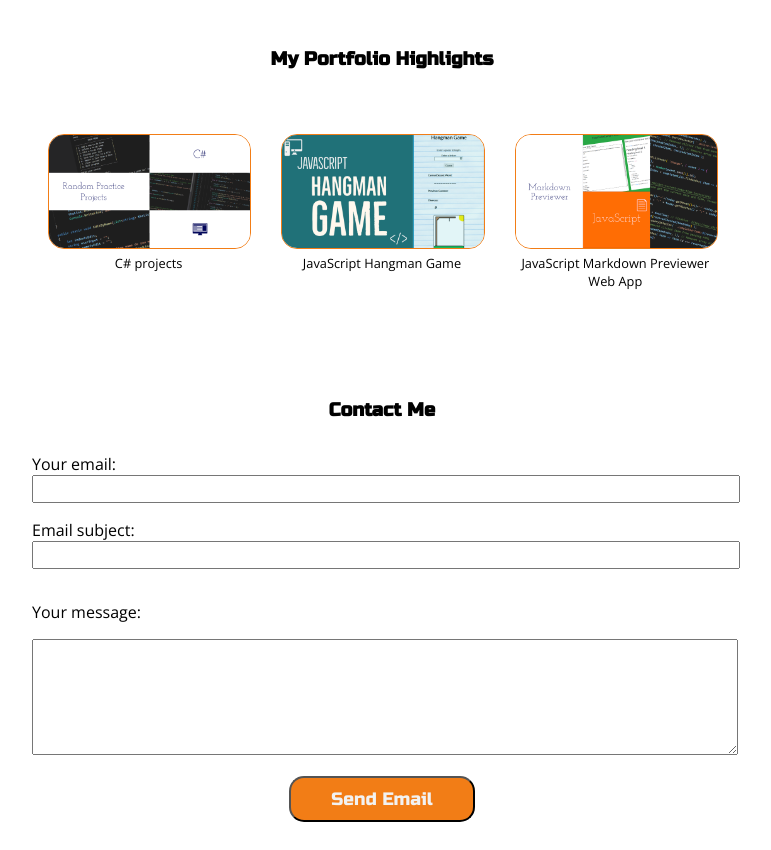
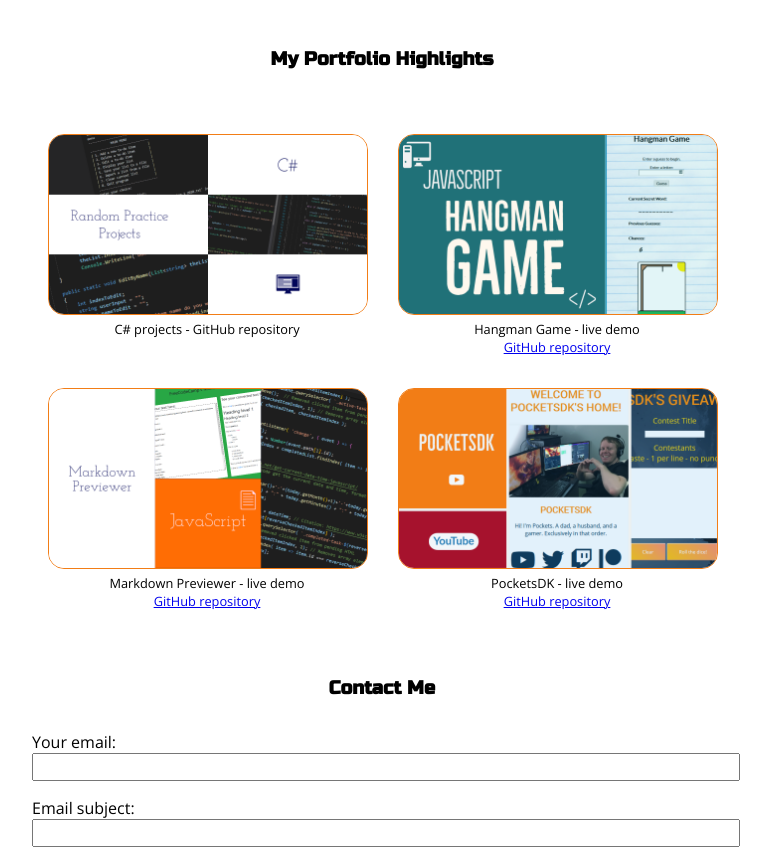
Before and after one commit to KrisztinaPap/portfolio-project, a plain HTML site: page index.html in a window 1280 px wide. Shown: the part 2295-3145 px from the top of the page, without its empty margins (258-1029 px from the left). Drawn offline with nearby package versions, Linux system fonts and the light colour scheme.

Commit message:
Added another portfolio item; Resized portfolio flex in desktop size;

```diff
--- a/css/main.css
+++ b/css/main.css
@@ -191,7 +191,7 @@ i {
 }
 
 #contact {
-    padding-top: 2rem;
+    padding-top: 0;
     padding-bottom: 2rem;
     width: 80vw;
     margin: 0 auto;
@@ -373,6 +373,11 @@ figcaption {
         justify-content: space-between;
         margin-top: 3rem;
     }
+
+    .portfolioFigure {
+        flex: 1 0 45%;
+    }
+
     .portfolioFigure > figure {
         margin: 16px;
     }
--- a/index.html
+++ b/index.html
@@ -271,26 +271,42 @@
 
         <section>
             <h3>My Portfolio Highlights</h3>
+
             <div id="portfolio">
                 <div class="portfolioFigure">
                     <figure>
-                        <img class="portfolioThumb" src="/images/c-sharp-practice-projects.png" alt="Thumbnail for C# projects">
-                        <figcaption>C# projects</figcaption>
+                        <a href="https://github.com/KrisztinaPap/C-IntroPracticeProblems">
+                            <img class="portfolioThumb" src="/images/c-sharp-practice-projects.png" alt="Thumbnail for C# projects">
+                        </a>
+                        <figcaption>C# projects - GitHub repository</figcaption>
                     </figure>
                 </div>
                 <div class="portfolioFigure">
                     <figure>
-                        <img class="portfolioThumb" src="/images/js-hangman-game-1.png" alt="Thumbnail for JavaScript Hangman Game">
-                        <figcaption>JavaScript Hangman Game</figcaption>
+                        <a href="https://krisztinapap.github.io/js-hangman-game/">
+                            <img class="portfolioThumb" src="/images/js-hangman-game-1.png" alt="Thumbnail for JavaScript Hangman Game">
+                        </a>
+                        <figcaption>Hangman Game - live demo<br><a href="https://github.com/KrisztinaPap/js-hangman-game">GitHub repository</a></figcaption>
                     </figure>
                 </div>
                 <div class="portfolioFigure">
                     <figure>
-                        <img class="portfolioThumb" src="/images/js-markdown-previewer.png" alt="Thumbnail for JavaScript Markdown Previewer web app">
-                        <figcaption>JavaScript Markdown Previewer Web App</figcaption>
+                        <a href="https://krisztinapap.github.io/fcc-markdown-previewer-proj/">
+                            <img class="portfolioThumb" src="/images/js-markdown-previewer.png" alt="Thumbnail for JavaScript Markdown Previewer web app">
+                        </a>
+                        <figcaption>Markdown Previewer - live demo<br><a href="https://github.com/KrisztinaPap/fcc-markdown-previewer-proj">GitHub repository</a></figcaption>
+                    </figure>
+                </div>
+                <div class="portfolioFigure">
+                    <figure>
+                        <a href="https://www.pocketsdk.org/">
+                            <img class="portfolioThumb" src="/images/pocketsdk.png" alt="Thumbnail for PocketsDK website">
+                        </a>
+                        <figcaption>PocketsDK - live demo<br><a href="https://github.com/KrisztinaPap/PDK-Home">GitHub repository</a></figcaption>
                     </figure>
                 </div>
             </div>
+
         </section>
 
         <section id="contact">
```
Also changed, not shown: images/pocketsdk.png (added).
